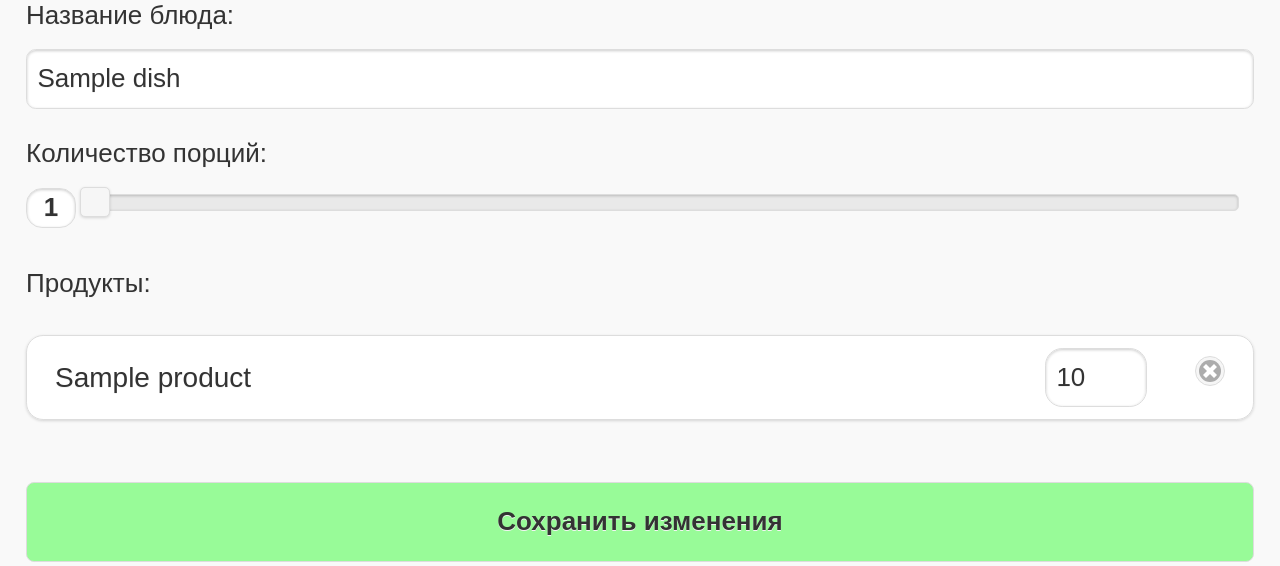
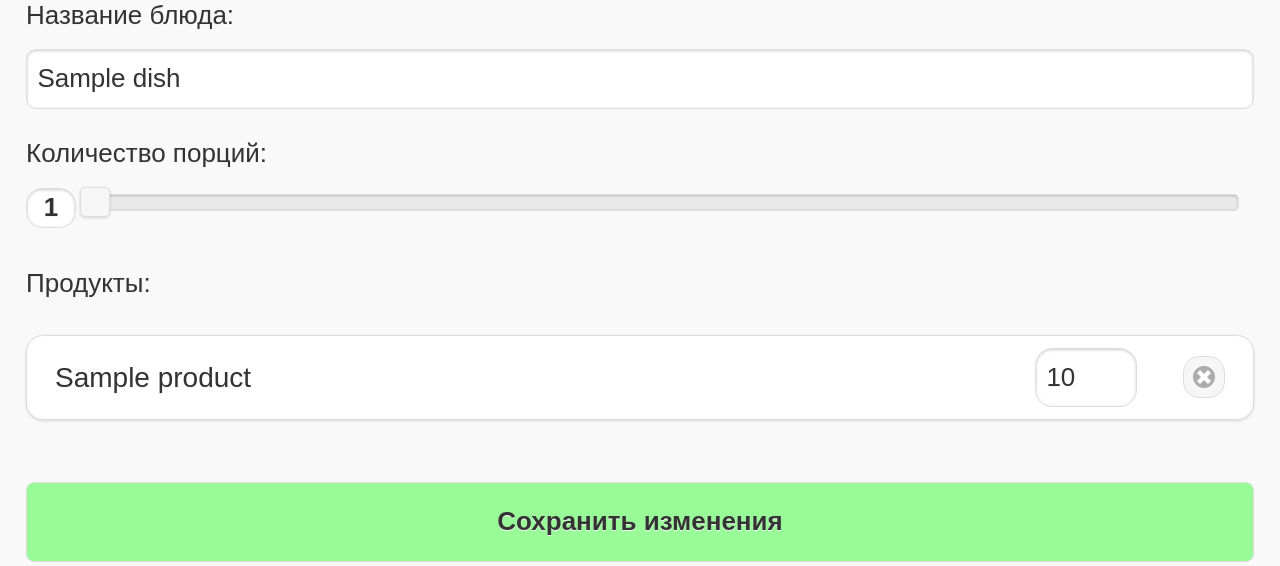
Before and after one commit to umax/diabetto2, a Django app: page /dish/1/update/ in a window 1280 px wide. Shown: the part 112-678 px from the top of the page. Run offline with Django 3.2, Linux system fonts and the light colour scheme; tables that the repository leaves empty hold one stand-in row (values such as "Sample post").

Commit message:
Updated styles.

```diff
--- a/diabetto/static/css/styles.css
+++ b/diabetto/static/css/styles.css
@@ -100,6 +100,10 @@ form button {
     padding-left: 10px;
 }
 
+.ui-header .ui-title {
+    margin: 0 10%;
+}
+
 .ui-slider input {
     height: 30px;
 }
--- a/dish/static/dish/css/dish.css
+++ b/dish/static/dish/css/dish.css
@@ -12,6 +12,10 @@
     display: inline-block;
     margin-left: 30px;
 }
+.remove-product-button a {
+        width: 40px;
+    height: 40px;
+}
 
 .product-weight-field {
     float: left;
@@ -22,7 +26,7 @@
 
 .control-container {
     float: right;
-    width: 180px;
+    width: 190px;
 }
 
 .ui-listview>.ui-li-static {
```
